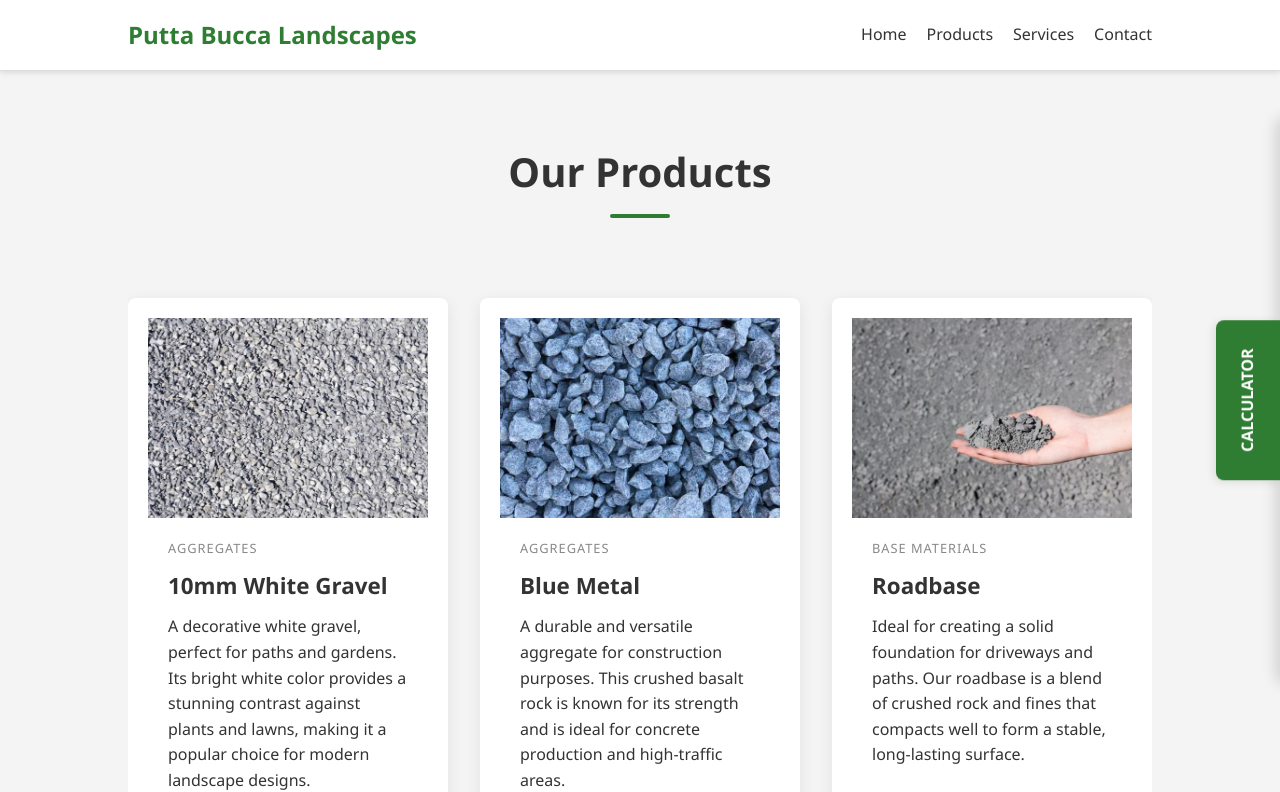
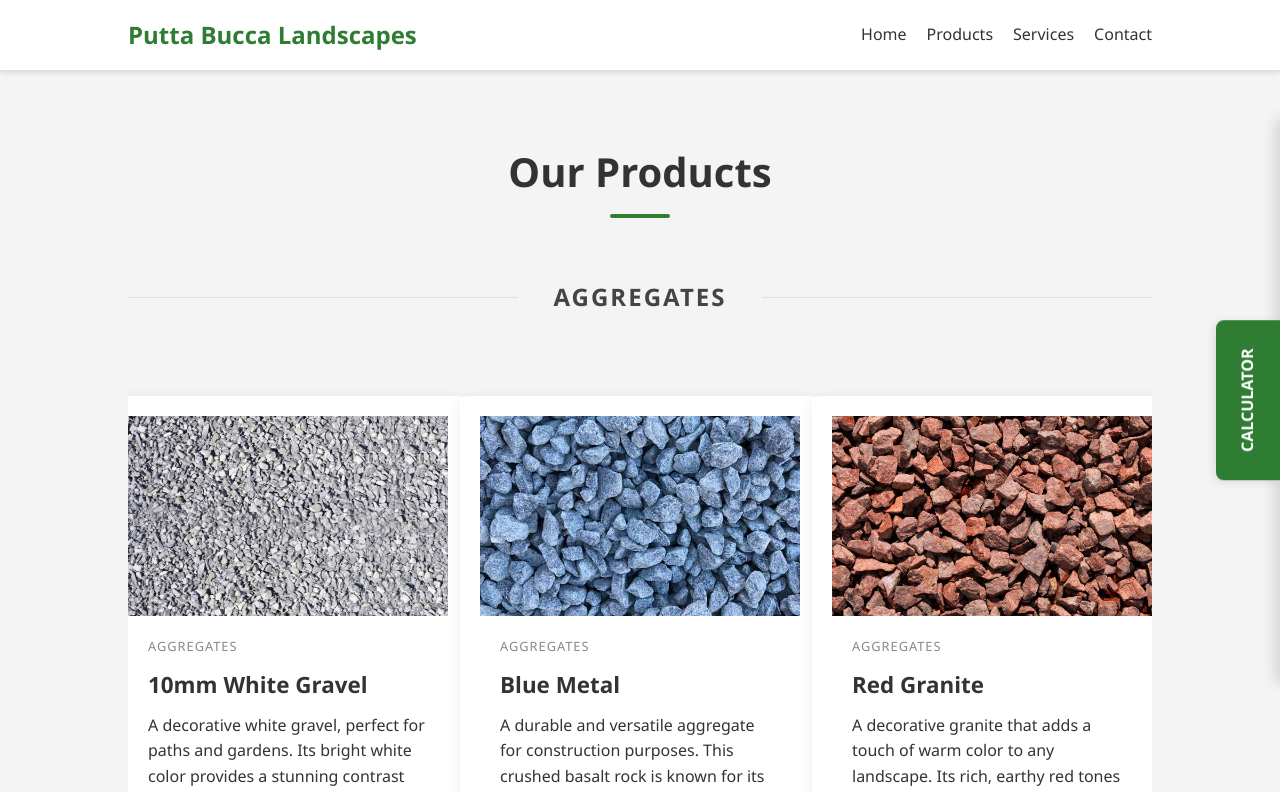
Before and after one commit to Jimmy-B3578/PuttaBucca_Website_V2, a Next.js app: page /products in a window 1280 px wide. Shown: the top 792 px of the page. Built offline with nearby package versions, Linux system fonts and the light colour scheme.

Commit message:
products now sort by category

```diff
--- a/app/components/Calculator.css
+++ b/app/components/Calculator.css
@@ -167,6 +167,7 @@
 .calculate-btn {
     background-color: #2e7d32;
     color: white;
+    border: 2px solid transparent;
 }
 
 .calculate-btn:hover {
@@ -175,12 +176,14 @@
 }
 
 .reset-btn {
-    background-color: #f44336;
-    color: white;
+    background-color: transparent;
+    color: #555;
+    border: 2px solid #ddd;
 }
 
 .reset-btn:hover {
-    background-color: #d32f2f;
+    background-color: #f4f4f4;
+    border-color: #ccc;
     transform: translateY(-1px);
 }
 
--- a/app/components/Calculator.js
+++ b/app/components/Calculator.js
@@ -165,7 +165,9 @@ const Calculator = () => {
                 <select id="calc-material-select" value={inputs['calc-material-select']} onChange={handleInputChange}>
                   <option value="">-- Select --</option>
                   {materialOptions.map(p => (
-                    <option key={p.id} value={p.id}>{p.name}</option>
+                    <option key={p.id} value={p.id}>
+                      {p.name} ({p.unit.replace('per ', '')})
+                    </option>
                   ))}
                 </select>
               </div>
--- a/app/products/page.js
+++ b/app/products/page.js
@@ -10,12 +10,26 @@ const slugify = (text) => text.toString().toLowerCase()
   .replace(/^-+/, '')
   .replace(/-+$/, '');
 
+// Group products by category
+const groupedProducts = products.reduce((acc, product) => {
+    const category = product.category;
+    if (!acc[category]) {
+        acc[category] = [];
+    }
+    acc[category].push(product);
+    return acc;
+}, {});
+
 export default function ProductsPage() {
   return (
     <div className="container">
       <h1 className="section-title" style={{ textAlign: 'center', marginTop: '40px' }}>Our Products</h1>
+
+      {Object.entries(groupedProducts).map(([category, productsInCategory]) => (
+        <div key={category} className="product-category-group">
+          <h2 className="category-title">{category}</h2>
           <div className="product-grid">
-        {products.map((product) => (
+            {productsInCategory.map((product) => (
               <div key={product.id} className="card">
                 <Image src={product.image} alt={product.name} width={300} height={200} style={{ objectFit: 'cover' }} />
                 <div className="card-content">
@@ -40,5 +54,7 @@ export default function ProductsPage() {
             ))}
           </div>
         </div>
+      ))}
+    </div>
   );
 }
--- a/app/style.css
+++ b/app/style.css
@@ -1095,6 +1095,7 @@ footer {
   grid-template-columns: repeat(auto-fit, minmax(300px, 1fr));
   gap: 2rem;
   padding: 40px 0;
+  justify-items: center; /* Center cards within their grid cell */
 }
 
 .product-grid .card {
@@ -1105,6 +1106,8 @@ footer {
   overflow: hidden;
   display: flex;
   flex-direction: column;
+  width: 100%; /* Ensure card is responsive up to max-width */
+  max-width: 380px; /* Prevent cards from stretching too wide */
 }
 
 .product-grid .card:hover {
@@ -1183,3 +1186,30 @@ footer {
 .product-grid .card .cta-button:hover {
     background: #1b5e20;
 }
+
+.category-title {
+    display: flex;
+    align-items: center;
+    text-align: center;
+    margin: 60px 0 40px;
+    color: #444;
+    text-transform: uppercase;
+    letter-spacing: 2px;
+    font-size: 1.5rem;
+    font-weight: 600;
+}
+
+.category-title::before,
+.category-title::after {
+    content: '';
+    flex: 1;
+    border-bottom: 1px solid #e0e0e0;
+}
+
+.category-title:not(:empty)::before {
+    margin-right: 1.5em;
+}
+
+.category-title:not(:empty)::after {
+    margin-left: 1.5em;
+}
```
Lines whose indentation alone changed are shown as unchanged.
